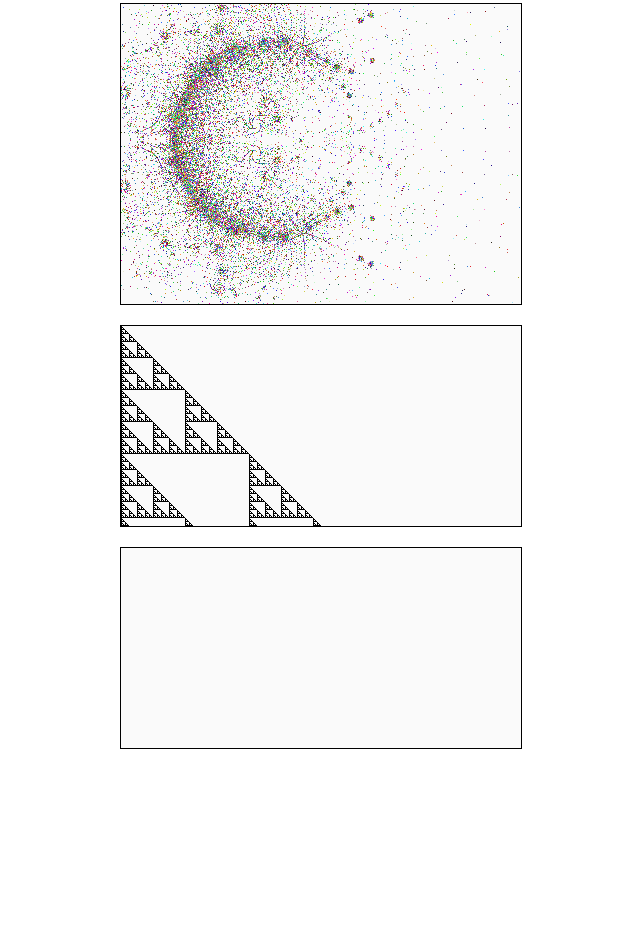
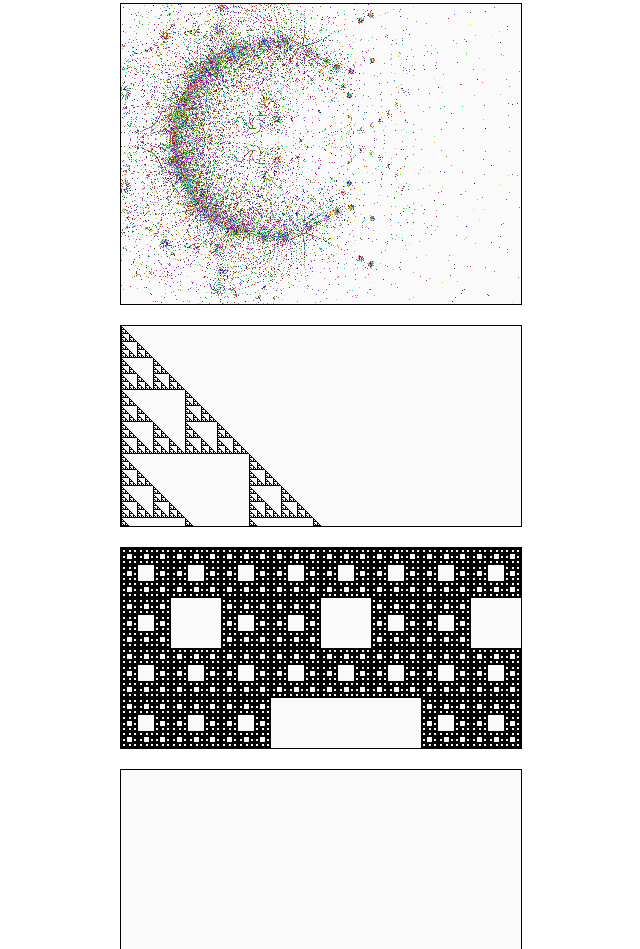
Before and after one commit to Savtym/graph_lab, a plain HTML site: page lab4/index.html in a window 1280 px wide. Shown: the part 239-1188 px from the top of the page, without its empty margins (319-959 px from the left). Before the commit the page ends 1008 px from the top, so only its background shows below. Drawn offline with Linux system fonts and the light colour scheme.

Commit message:
[ADD] carter

```diff
--- a/lab4/index.html
+++ b/lab4/index.html
@@ -12,6 +12,7 @@
     <canvas id="fill2" width="400" height="300">Ваш браузер не поддерживает canvas.</canvas>
     <canvas id="fill3" width="400" height="200">Ваш браузер не поддерживает canvas.</canvas>
     <canvas id="fill4" width="400" height="200">Ваш браузер не поддерживает canvas.</canvas>
+    <canvas id="fill5" width="400" height="200">Ваш браузер не поддерживает canvas.</canvas>
     <script src="script/script.js"></script>
 </body>
 
--- a/lab4/script/script.js
+++ b/lab4/script/script.js
@@ -171,8 +171,58 @@ function triangle(id) {
   }
 }
 
+function carter(id) {
+  class Rectangle {
+    constructor(x, y, height, width) {
+      this.x = Math.round(x);
+      this.y = Math.round(y);
+      this.height = Math.round(height);
+      this.width = Math.round(width);
+    }
+  };
+
+  var ctx = document.getElementById(id).getContext('2d');
+  carpet(5, new Rectangle(0, 0, 450, 450), ctx);
+
+  function draw(rect, ctx) {
+    ctx.fillStyle = '#000000';
+    ctx.fillRect(rect.x, rect.y, rect.height, rect.width);
+    ctx.stroke();
+  }
+
+  function carpet(level, rect, ctx) {
+    if (level == 0) {
+      draw(rect, ctx);
+      return;
+    }
+
+    var height = rect.height / 3,
+      width = rect.width / 3,
+      x1 = rect.x,
+      x2 = x1 + width,
+      x3 = x1 + 2 * width,
+      y1 = rect.y,
+      y2 = y1 + height,
+      y3 = y1 + 2 * height;
+
+    carpet(level - 1, new Rectangle(x1, y1, width, height), ctx);
+    carpet(level - 1, new Rectangle(x2, y1, width, height), ctx);
+    carpet(level - 1, new Rectangle(x3, y1, width, height), ctx);
+    carpet(level - 1, new Rectangle(x1, y2, width, height), ctx);
+    carpet(level - 1, new Rectangle(x3, y2, width, height), ctx);
+    carpet(level - 1, new Rectangle(x1, y3, width, height), ctx);
+    carpet(level - 1, new Rectangle(x2, y3, width, height), ctx);
+    carpet(level - 1, new Rectangle(x3, y3, width, height), ctx);
+  }
+}
+
+function kohCross(id) {
+  var ctx = document.getElementById(id).getContext('2d');
+}
+
 
 initKox('fill1');
 cloud('fill2');
 triangle('fill3');
-// fractalInit('fill4');
+carter('fill4');
+kohCross('fill5');
```
